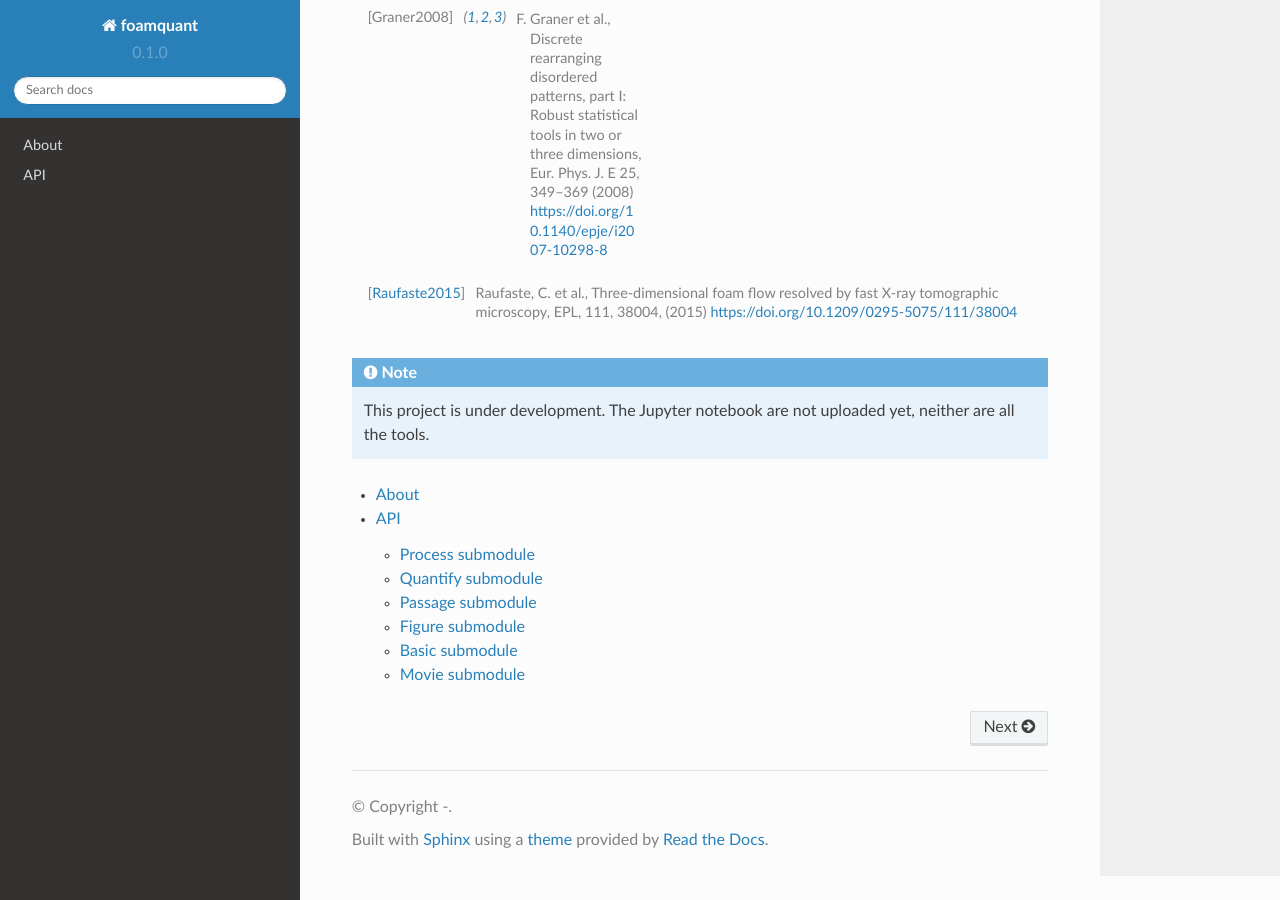
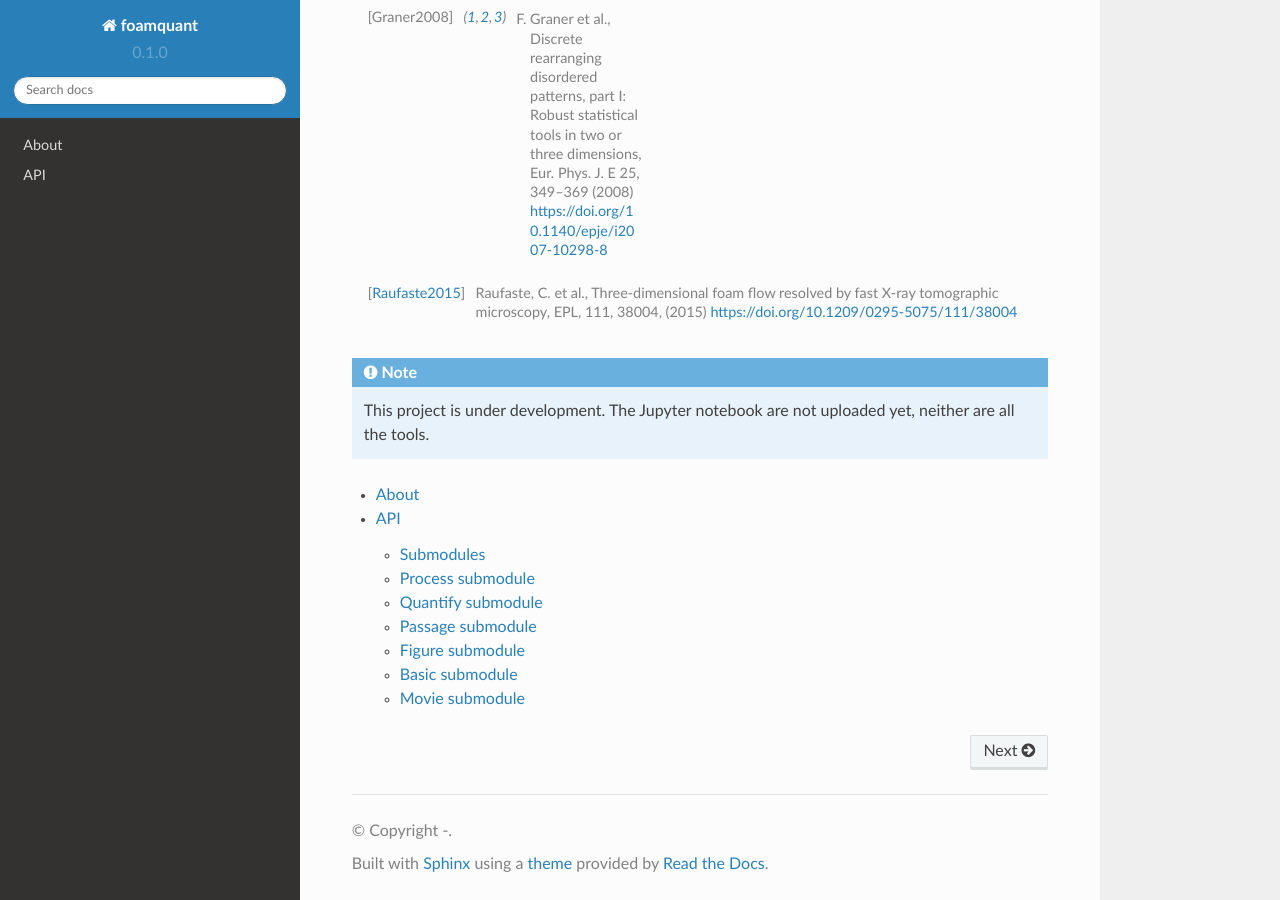
Before and after one commit to floschott/foamquant, a Sphinx documentation site: the page built from docs/source/index.rst, in a window 1280 px wide and 900 px high, scrolled down 3634 px. Built offline with Sphinx 7.4.7 and the Read the Docs theme 2.0.0, drawn with Linux system fonts in a browser that asks for light colours.

```diff
--- a/docs/source/api.rst
+++ b/docs/source/api.rst
@@ -1,5 +1,10 @@
 API
 =============
+Submodules
+------------------------
+.. autodoc:: FoamQuant
+   :members:
+
 
 Process submodule
 -------------------------
```
